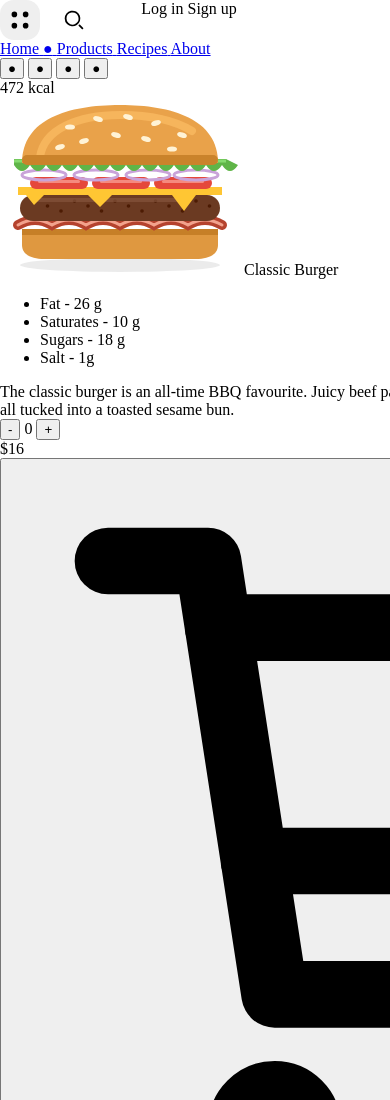
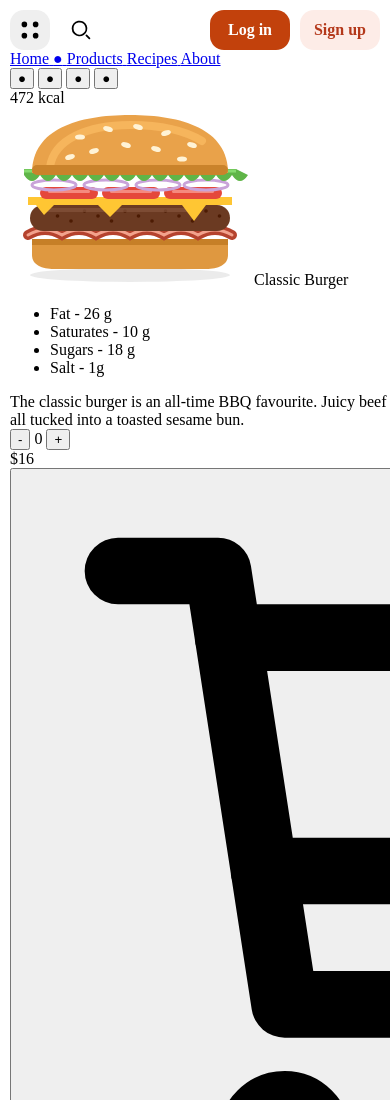
Before and after one commit to krzysztofTS/classic-burger, a plain HTML site: page index.html in a window 390 px wide. Shown: the top 1100 px of the page. Drawn offline with Linux system fonts and the light colour scheme.

Commit message:
finished styling acount and search nav for phone

```diff
--- a/styles/acount.css
+++ b/styles/acount.css
@@ -1,11 +1,30 @@
-.acount{
-    flex-grow: 5;
+.acount {
+  flex-grow: 5;
+  display: flex;
+  justify-content: end;
+  gap: 10px;
 }
 
-.acount span{
-    color: black;
+.acount > a {
+  text-decoration: none;
+  font-weight: bold;
+  height: 40px;
+  width: var(--button-width);
+  border-radius: 14px;
 }
 
-.acount a{
-    text-decoration: none;
+.acount > a:first-child {
+  background-color: #c2410c;
 }
+
+.acount > a:first-child > span {
+  color: #ffffff;
+}
+
+.acount > a:last-child {
+  background-color: #fdece7;
+}
+
+.acount > a:last-child > span {
+  color: #b4381a;
+}
--- a/styles/style.css
+++ b/styles/style.css
@@ -1,14 +1,20 @@
-.search-nav > button{
+.search-nav > button,
+.acount > a {
   display: flex;
   justify-content: center;
   align-items: center;
 }
 
-body{
+body {
   overflow-x: clip;
   margin: 0;
   padding: 0;
   display: flex;
   flex-direction: row;
   flex-wrap: wrap;
+  padding: 10px;
 }
+
+:root {
+  --button-width: 80px;
+}
```
Also changed, not shown: styles/search-nav.css (+4 -4 lines). Lines whose indentation alone changed are shown as unchanged.
